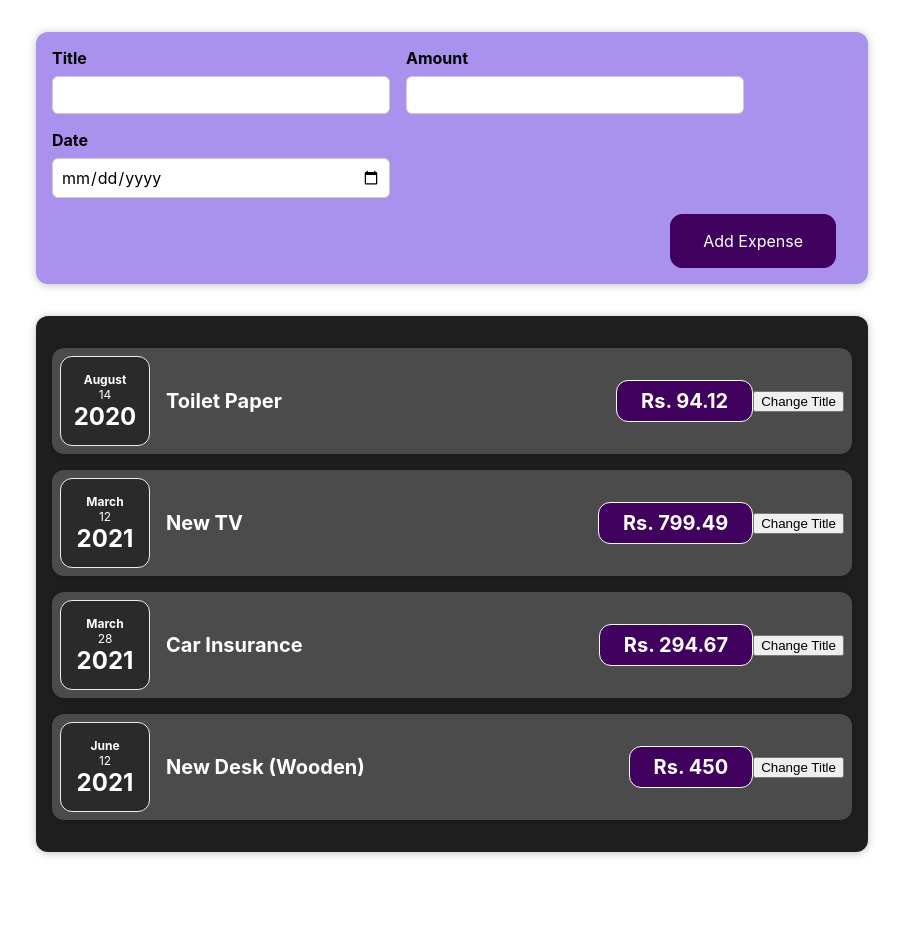
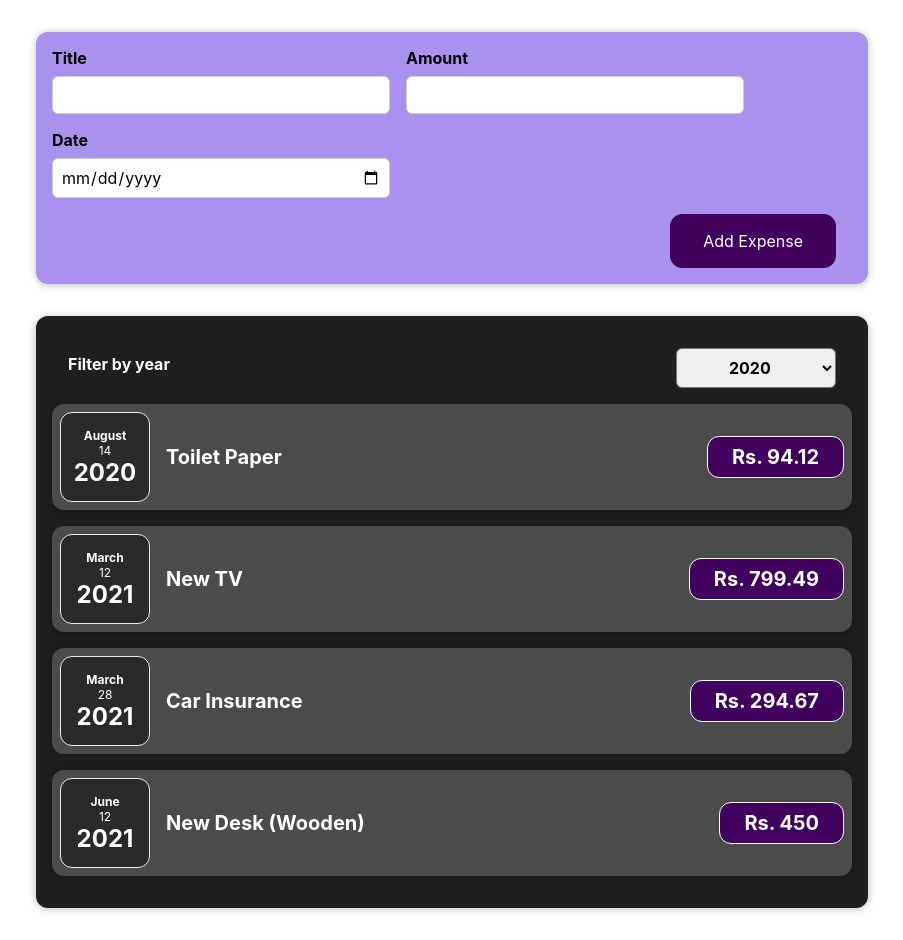
Before and after one commit to AditiyaS-cloud/ReactExpenseTracker, a React (Create React App) app: page / in a window 1280 px wide. Shown: the whole page, without its empty margins (188-1091 px from the left). Before the commit the page ends 884 px from the top, so only its background shows below. Built offline with nearby package versions, Linux system fonts and the light colour scheme.

Commit message:
Added filter expense component, data pass from child to parent

```diff
--- a/src/App.js
+++ b/src/App.js
@@ -24,9 +24,14 @@
     },
   ];
 
+  const addExpenseHandler = expense => {
+    console.log('In App.js');
+    console.log(expense);
+  }
+
   return (
     <div>
-      <NewExpense />
+      <NewExpense onAddExpense={addExpenseHandler} />
       <Expenses items={expenses} />
     </div>
   );
--- /dev/null
+++ b/src/components/Expenses/ExpenseFilter.css
@@ -0,0 +1,24 @@
+.expenses-filter {
+    color: white;
+    padding: 0 1rem;
+}
+
+.expenses-filter__control {
+    display: flex;
+    width: 100%;
+    align-items: center;
+    justify-content: space-between;
+    margin: 1rem 0;
+}
+
+.expenses-filter label {
+    font-weight: bold;
+    margin-bottom: 0.5rem;
+}
+
+.expenses-filter select {
+    font: inherit;
+    padding: 0.5rem 3rem;
+    font-weight: bold;
+    border-radius: 6px;
+}
--- /dev/null
+++ b/src/components/Expenses/ExpenseFilter.js
@@ -0,0 +1,25 @@
+import React from 'react';
+
+import './ExpenseFilter.css';
+
+const ExpensesFilter = (props) => {
+    const onSelectYearHandler = (event) => {
+        props.onSelectFilterData(event.target.value);
+    }
+
+    return (
+        <div className='expenses-filter'>
+            <div className='expenses-filter__control'>
+                <label>Filter by year</label>
+                <select value={props.selected} onChange={onSelectYearHandler}>
+                    <option value='2022'>2022</option>
+                    <option value='2021'>2021</option>
+                    <option value='2020'>2020</option>
+                    <option value='2019'>2019</option>
+                </select>
+            </div>
+        </div>
+    );
+};
+
+export default ExpensesFilter;
--- a/src/components/Expenses/ExpenseItem.js
+++ b/src/components/Expenses/ExpenseItem.js
@@ -1,26 +1,17 @@
-import React, { useState } from 'react';
+import React from 'react';
 import ExpenseDate from './ExpenseDate';
 import Card from '../UI/Card';
 import './ExpenseItem.css';
 
 
 const ExpenseItem = (props) => {
-
-    const [title, setTitle] = useState(props.title);
-
-    const clickHandler = () => {
-        setTitle('Updated!');
-    }
     return (
         <Card className="expense-item">
             <ExpenseDate date={props.date} />
             <div className="expense-item__description">
-                <h2>{title}</h2>
+                <h2>{props.title}</h2>
                 <div className="expense-item__price">Rs. {props.amount}</div>
             </div>
-            <button onClick={clickHandler}>
-                Change Title
-            </button>
         </Card >
     );
 }
--- a/src/components/Expenses/Expenses.js
+++ b/src/components/Expenses/Expenses.js
@@ -1,10 +1,20 @@
 import ExpenseItem from './ExpenseItem';
+
 import Card from '../UI/Card';
 import './Expenses.css';
+import ExpensesFilter from './ExpenseFilter';
+import { useState } from 'react';
 
 const Expenses = (props) => {
+    const [filteredYear, setFilteredYear] = useState('2020')
+    const onSelectYearHandler = (selectedYear) => {
+        setFilteredYear(selectedYear);
+    }
+
     return (
+        <div>
             <Card className="expenses">
+                <ExpensesFilter selected={filteredYear} onSelectFilterData={onSelectYearHandler} />
                 <ExpenseItem
                     title={props.items[0].title}
                     amount={props.items[0].amount}
@@ -22,6 +32,9 @@
                     amount={props.items[3].amount}
                     date={props.items[3].date} />
             </Card>
+        </div>
+
+
     )
 }
 
--- a/src/components/NewExpense/ExpenseForm.js
+++ b/src/components/NewExpense/ExpenseForm.js
@@ -1,7 +1,7 @@
 import React, { useState } from 'react';
 import './ExpenseForm.css';
 
-const ExpenseForm = () => {
+const ExpenseForm = (props) => {
 
     const [enteredTitle, setEnteredTitle] = useState(''); // Array Destructuring
     const [enteredAmount, setEnteredAmount] = useState('');
@@ -47,6 +47,10 @@
             date: new Date(enteredDate)
         };
         console.log(expenseData);
+        props.onSaveExpenseData(expenseData);
+        setEnteredTitle(''); // after form submission, clear this input to empty
+        setEnteredAmount('');
+        setEnteredDate('');
     };
 
     return (
@@ -54,15 +58,16 @@
             <div className="new-expense__controls">
                 <div className="new-expense__control">
                     <label>Title</label>
-                    <input type="text" onChange={titleChangeHandler} />
+                    <input type="text" value={enteredTitle} // two way binding- showing updated state value in form also
+                        onChange={titleChangeHandler} />
                 </div>
                 <div className="new-expense__control">
                     <label>Amount</label>
-                    <input type="number" min="0.01" step="0.01" onChange={amountChangeHandler} />
+                    <input type="number" value={enteredAmount} min="0.01" step="0.01" onChange={amountChangeHandler} />
                 </div>
                 <div className="new-expense__control">
                     <label>Date</label>
-                    <input type="date" min="2019-01-01" max="2022-12-31" onChange={dateChangeHandler} />
+                    <input type="date" value={enteredDate} min="2019-01-01" max="2022-12-31" onChange={dateChangeHandler} />
                 </div>
             </div>
             <div className="new-expense__actions">
--- a/src/components/NewExpense/NewExpense.js
+++ b/src/components/NewExpense/NewExpense.js
@@ -2,12 +2,19 @@
 import ExpenseForm from './ExpenseForm';
 import './NewExpense.css';
 
-const NewExpense = () => {
+const NewExpense = (props) => {
+    const saveExpenseDataHandler = (enteredExpenseData) => {
+        const expenseData = {
+            ...enteredExpenseData,
+            id: Math.random().toString()
+        };
+        props.onAddExpense(expenseData);
+    };
     return (
         <div className="new-expense">
-            <ExpenseForm />
+            <ExpenseForm onSaveExpenseData={saveExpenseDataHandler} />
         </div>
-    )
-}
+    );
+};
 
 export default NewExpense;
```
Lines whose indentation alone changed are shown as unchanged.
